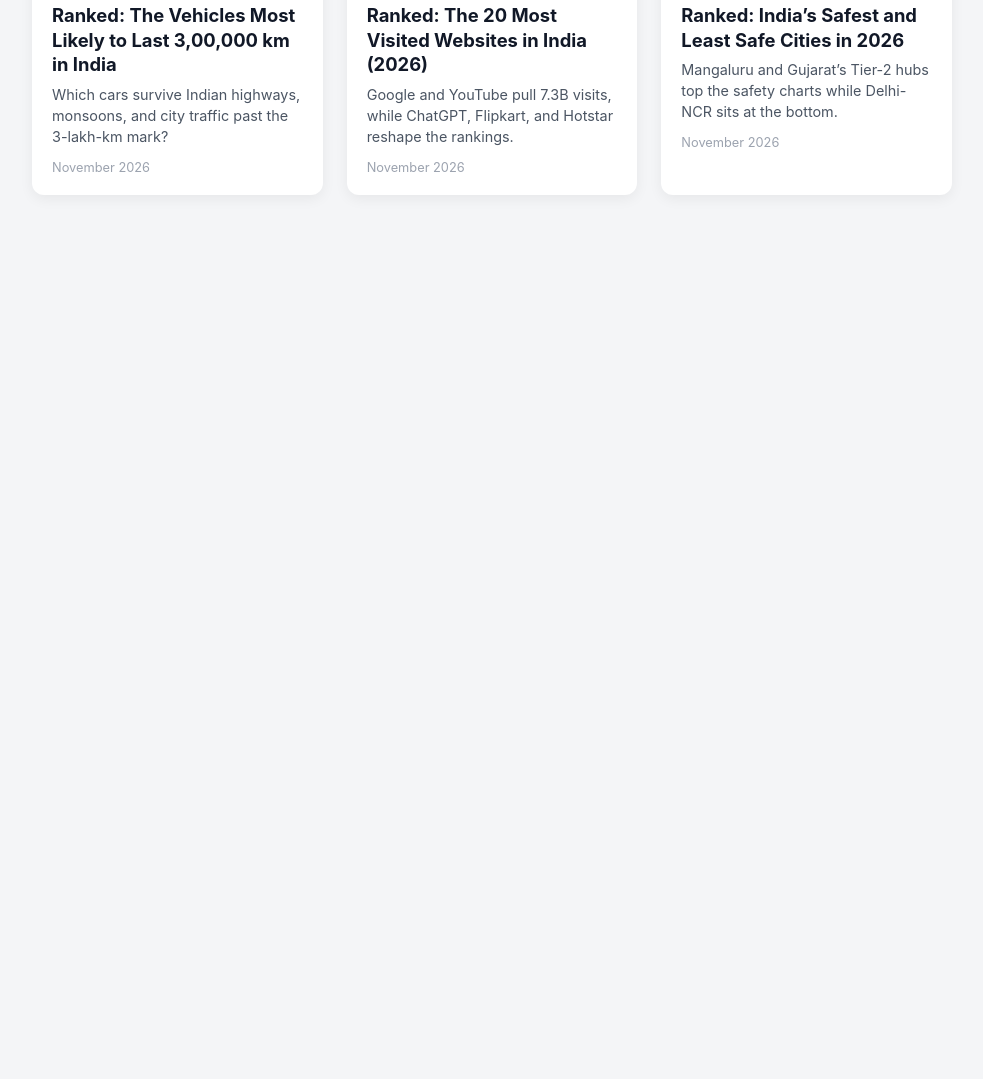
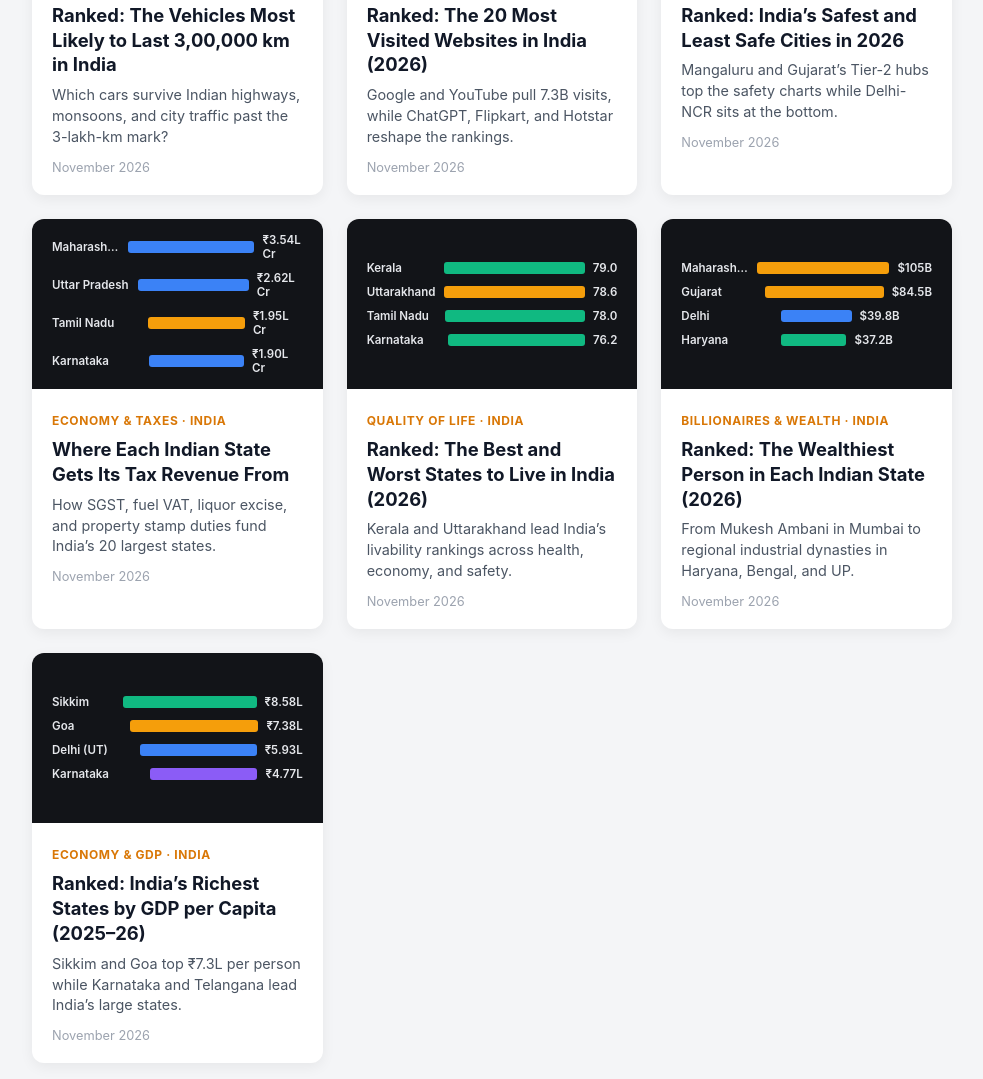
Before and after one commit to data-wise-iykyk/data-wise-blog, a plain HTML site: page index.html in a window 1280 px wide. Shown: the part 437-1516 px from the top of the page, without its empty margins (148-1131 px from the left). Before the commit the page ends 800 px from the top, so only its background shows below. Drawn offline with Linux system fonts and the light colour scheme.

Commit message:
Update index.html - article 3-7

```diff
--- a/index.html
+++ b/index.html
@@ -77,6 +77,66 @@
         <div class="date">November 2026</div>
       </div>
     </a>
+    <!-- ARTICLE 4 -->
+    <a class="card" href="where_each_indian_state_gets_tax_revenue.html">
+      <div class="thumb">
+        <div class="bar-row"><span class="bar-label">Maharashtra</span><div class="bar" style="width: 68%; background: #3b82f6;"></div><span>₹3.54L Cr</span></div>
+        <div class="bar-row"><span class="bar-label">Uttar Pradesh</span><div class="bar" style="width: 52%; background: #3b82f6;"></div><span>₹2.62L Cr</span></div>
+        <div class="bar-row"><span class="bar-label">Tamil Nadu</span><div class="bar" style="width: 40%; background: #f59e0b;"></div><span>₹1.95L Cr</span></div>
+        <div class="bar-row"><span class="bar-label">Karnataka</span><div class="bar" style="width: 39%; background: #3b82f6;"></div><span>₹1.90L Cr</span></div>
+      </div>
+      <div class="card-body">
+        <span class="tag">Economy &amp; Taxes · India</span>
+        <h2>Where Each Indian State Gets Its Tax Revenue From</h2>
+        <p>How SGST, fuel VAT, liquor excise, and property stamp duties fund India’s 20 largest states.</p>
+        <div class="date">November 2026</div>
+      </div>
+    </a>
+    <!-- ARTICLE 5 -->
+    <a class="card" href="best_and_worst_states_to_live_india_2026.html">
+      <div class="thumb">
+        <div class="bar-row"><span class="bar-label">Kerala</span><div class="bar" style="width: 75%; background: #10b981;"></div><span>79.0</span></div>
+        <div class="bar-row"><span class="bar-label">Uttarakhand</span><div class="bar" style="width: 74%; background: #f59e0b;"></div><span>78.6</span></div>
+        <div class="bar-row"><span class="bar-label">Tamil Nadu</span><div class="bar" style="width: 73%; background: #10b981;"></div><span>78.0</span></div>
+        <div class="bar-row"><span class="bar-label">Karnataka</span><div class="bar" style="width: 69%; background: #10b981;"></div><span>76.2</span></div>
+      </div>
+      <div class="card-body">
+        <span class="tag">Quality of Life · India</span>
+        <h2>Ranked: The Best and Worst States to Live in India (2026)</h2>
+        <p>Kerala and Uttarakhand lead India’s livability rankings across health, economy, and safety.</p>
+        <div class="date">November 2026</div>
+      </div>
+    </a>
+    <!-- ARTICLE 6 -->
+    <a class="card" href="wealthiest_person_indian_state_2026.html">
+      <div class="thumb">
+        <div class="bar-row"><span class="bar-label">Maharashtra</span><div class="bar" style="width: 72%; background: #f59e0b;"></div><span>$105B</span></div>
+        <div class="bar-row"><span class="bar-label">Gujarat</span><div class="bar" style="width: 58%; background: #f59e0b;"></div><span>$84.5B</span></div>
+        <div class="bar-row"><span class="bar-label">Delhi</span><div class="bar" style="width: 28%; background: #3b82f6;"></div><span>$39.8B</span></div>
+        <div class="bar-row"><span class="bar-label">Haryana</span><div class="bar" style="width: 26%; background: #10b981;"></div><span>$37.2B</span></div>
+      </div>
+      <div class="card-body">
+        <span class="tag">Billionaires &amp; Wealth · India</span>
+        <h2>Ranked: The Wealthiest Person in Each Indian State (2026)</h2>
+        <p>From Mukesh Ambani in Mumbai to regional industrial dynasties in Haryana, Bengal, and UP.</p>
+        <div class="date">November 2026</div>
+      </div>
+    </a>
+    <!-- ARTICLE 7 -->
+    <a class="card" href="gdp_per_capita_indian_states_2026.html">
+      <div class="thumb">
+        <div class="bar-row"><span class="bar-label">Sikkim</span><div class="bar" style="width: 78%; background: #10b981;"></div><span>₹8.58L</span></div>
+        <div class="bar-row"><span class="bar-label">Goa</span><div class="bar" style="width: 67%; background: #f59e0b;"></div><span>₹7.38L</span></div>
+        <div class="bar-row"><span class="bar-label">Delhi (UT)</span><div class="bar" style="width: 54%; background: #3b82f6;"></div><span>₹5.93L</span></div>
+        <div class="bar-row"><span class="bar-label">Karnataka</span><div class="bar" style="width: 44%; background: #8b5cf6;"></div><span>₹4.77L</span></div>
+      </div>
+      <div class="card-body">
+        <span class="tag">Economy &amp; GDP · India</span>
+        <h2>Ranked: India’s Richest States by GDP per Capita (2025–26)</h2>
+        <p>Sikkim and Goa top ₹7.3L per person while Karnataka and Telangana lead India’s large states.</p>
+        <div class="date">November 2026</div>
+      </div>
+    </a>
   </main>
 </body>
 </html>
```
